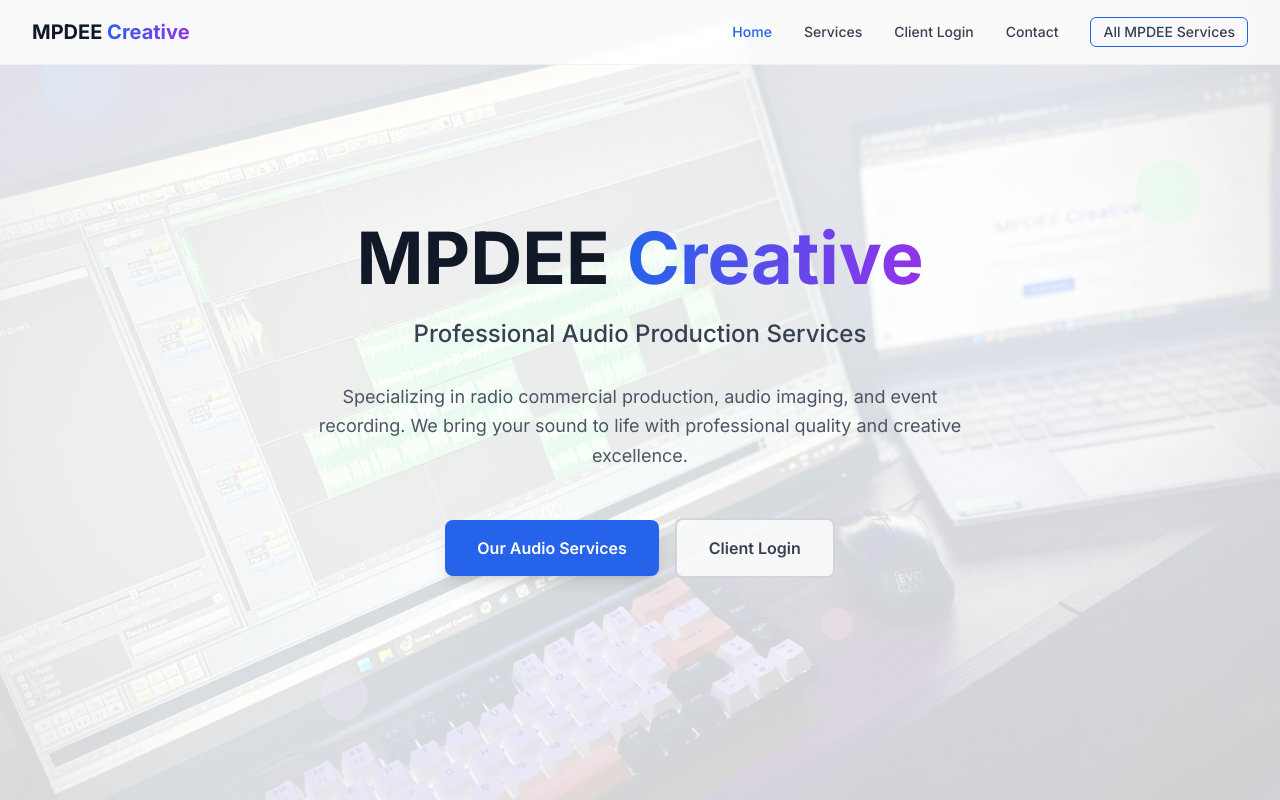
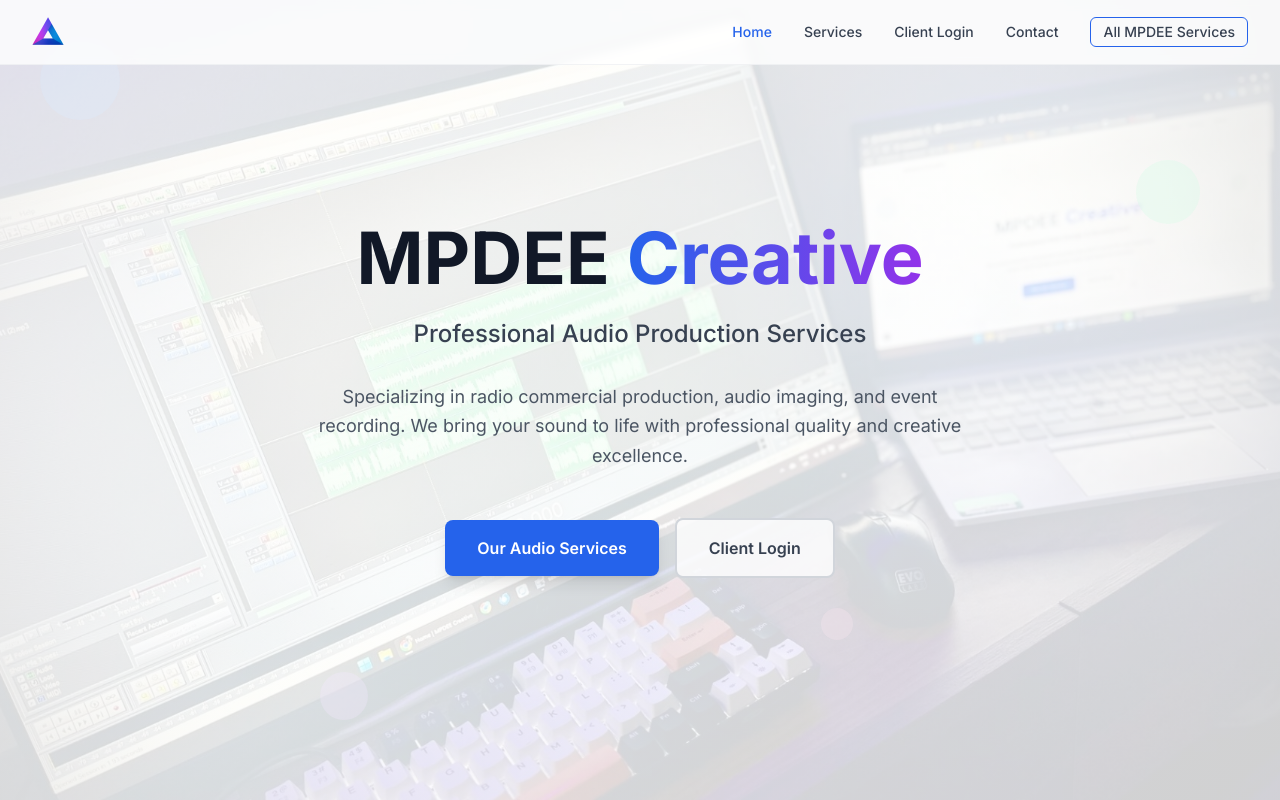
Before and after one commit to mattduff36/mpdee-creative, a Next.js app: page / in a window 1280 px wide. Shown: the top 800 px of the page. Built offline with nearby package versions, Linux system fonts and the light colour scheme.

Commit message:
Update navigation and add MPDEE Creative logo

```diff
--- a/src/components/Navigation.tsx
+++ b/src/components/Navigation.tsx
@@ -1,6 +1,7 @@
 'use client';
 
 import { useState, useEffect, useMemo } from 'react';
+import Image from 'next/image';
 
 // Global function declarations for analytics tracking
 declare global {
@@ -103,11 +104,15 @@ const Navigation = ({ }: NavigationProps) => {
       <nav className="fixed top-0 left-0 right-0 z-50 bg-white/80 backdrop-blur-sm border-b border-gray-200/50">
         <div className="max-w-7xl mx-auto px-4 sm:px-6 lg:px-8">
           <div className="flex justify-between items-center h-16">
-            <div className="font-bold text-xl text-gray-900">
-              MPDEE{' '}
-              <span className="bg-gradient-to-r from-blue-600 to-purple-600 bg-clip-text text-transparent">
-                Creative
-              </span>
+            <div className="flex items-center">
+              <Image
+                src="/images/MPDEE-Creative-logo.png"
+                alt="MPDEE Creative Logo"
+                width={120}
+                height={40}
+                className="h-8 w-auto"
+                priority
+              />
             </div>
           </div>
         </div>
@@ -126,12 +131,16 @@ const Navigation = ({ }: NavigationProps) => {
       <div className="max-w-7xl mx-auto px-4 sm:px-6 lg:px-8">
         <div className="flex justify-between items-center h-16">
           {/* Logo */}
-          <div className="font-bold text-xl text-gray-900 cursor-pointer"
+          <div className="cursor-pointer flex items-center"
                onClick={() => handleNavClick('#', 'home')}>
-            MPDEE{' '}
-            <span className="bg-gradient-to-r from-blue-600 to-purple-600 bg-clip-text text-transparent">
-              Creative
-            </span>
+            <Image
+              src="/images/MPDEE-Creative-logo.png"
+              alt="MPDEE Creative Logo"
+              width={120}
+              height={40}
+              className="h-8 w-auto"
+              priority
+            />
           </div>
 
           {/* Desktop Navigation */}
```
Also changed, not shown: public/images/MPDEE-Creative-logo.png (added).
